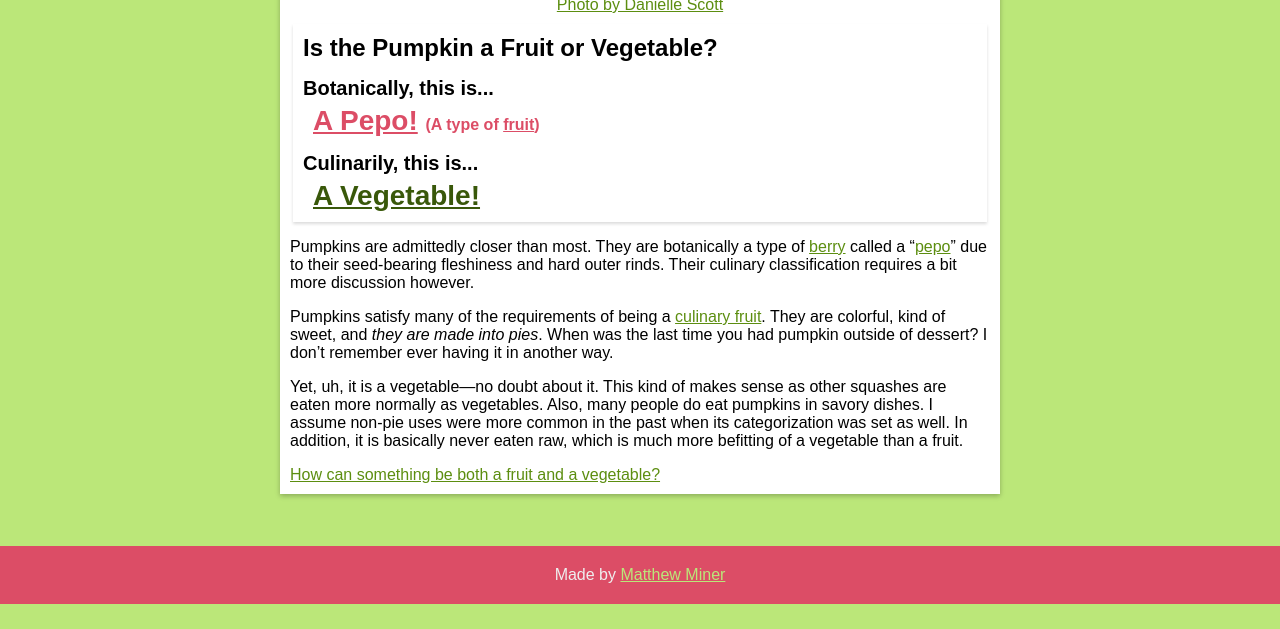
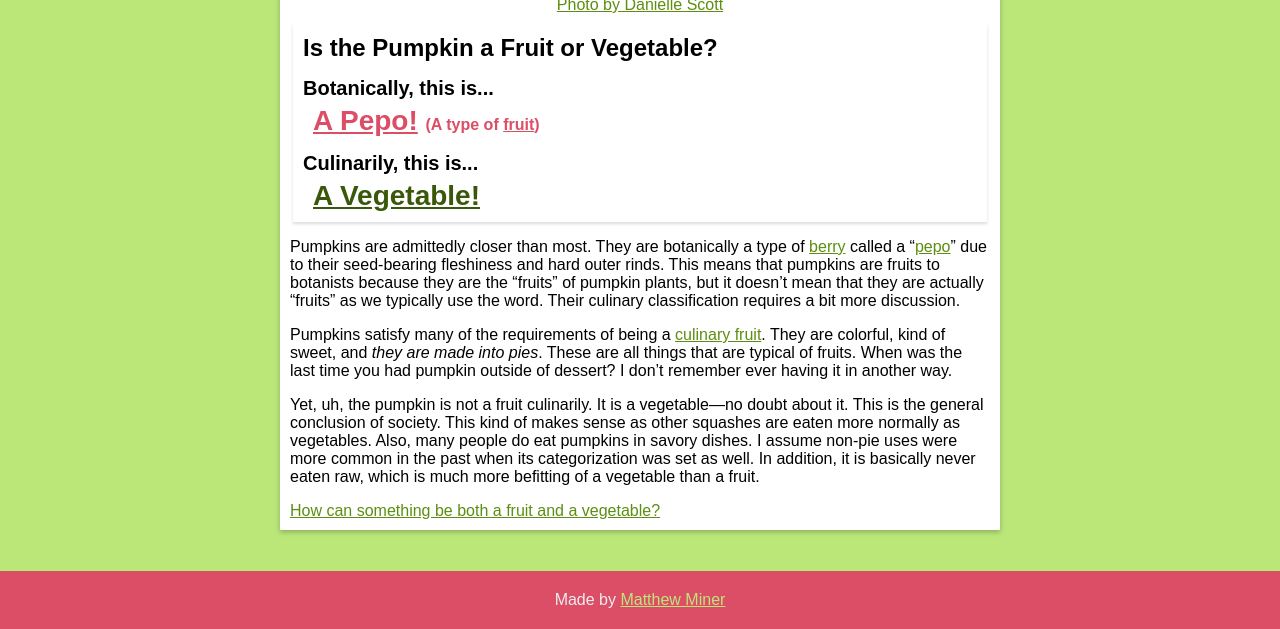
Before and after one commit to mminer237/fruitorvegetable, a Jekyll site: the page built from _items/pumpkin.md, in a window 1280 px wide, cut to the strip 296-925 px from the top of the page. Built offline with Jekyll 4.4.1, drawn with Linux system fonts in a browser that asks for light colours; before the commit the page ends 900 px from its top, so only the background shows below that.

Commit message:
Expanded on pumpkins a little

```diff
--- a/_items/pumpkin.md
+++ b/_items/pumpkin.md
@@ -4,9 +4,10 @@ botanically: pepo
 culinarily: vegetable
 image: assets/images/pumpkins.jpg
 image_caption: <a href="https://www.flickr.com/photos/danielle_scott/5048428506">Photo by Danielle Scott</a>
+speakables: [".speakable"]
 ---
-Pumpkins are admittedly closer than most. They are botanically a type of [berry]({% link _types/berry.html %}) called a "[pepo]({% link _types/pepo.html %})" due to their seed-bearing fleshiness and hard outer rinds. Their culinary classification requires a bit more discussion however.
+Pumpkins are admittedly closer than most. They are botanically a type of [berry]({% link _types/berry.html %}) called a "[pepo]({% link _types/pepo.html %})" due to their seed-bearing fleshiness and hard outer rinds. This means that pumpkins are fruits to botanists because they are the "fruits" of pumpkin plants, but it doesn't mean that they are actually "fruits" as we typically use the word. Their culinary classification requires a bit more discussion.
 
-Pumpkins satisfy many of the requirements of being a [culinary fruit]({% link _types/fruit.html %}). They are colorful, kind of sweet, and *they are made into pies*. When was the last time you had pumpkin outside of dessert? I don't remember ever having it in another way.
+Pumpkins satisfy many of the requirements of being a [culinary fruit]({% link _types/fruit.html %}). They are colorful, kind of sweet, and *they are made into pies*. These are all things that are typical of fruits. When was the last time you had pumpkin outside of dessert? I don't remember ever having it in another way.
 
-Yet, uh, it is a vegetable—no doubt about it. This kind of makes sense as other squashes are eaten more normally as vegetables. Also, many people do eat pumpkins in savory dishes. I assume non-pie uses were more common in the past when its categorization was set as well. In addition, it is basically never eaten raw, which is much more befitting of a vegetable than a fruit.
+Yet, uh, <span class="speakable">the pumpkin is not a fruit culinarily. It is a vegetable</span>—no doubt about it. This is the general conclusion of society. This kind of makes sense as other squashes are eaten more normally as vegetables. Also, many people do eat pumpkins in savory dishes. I assume non-pie uses were more common in the past when its categorization was set as well. In addition, it is basically never eaten raw, which is much more befitting of a vegetable than a fruit.
```
